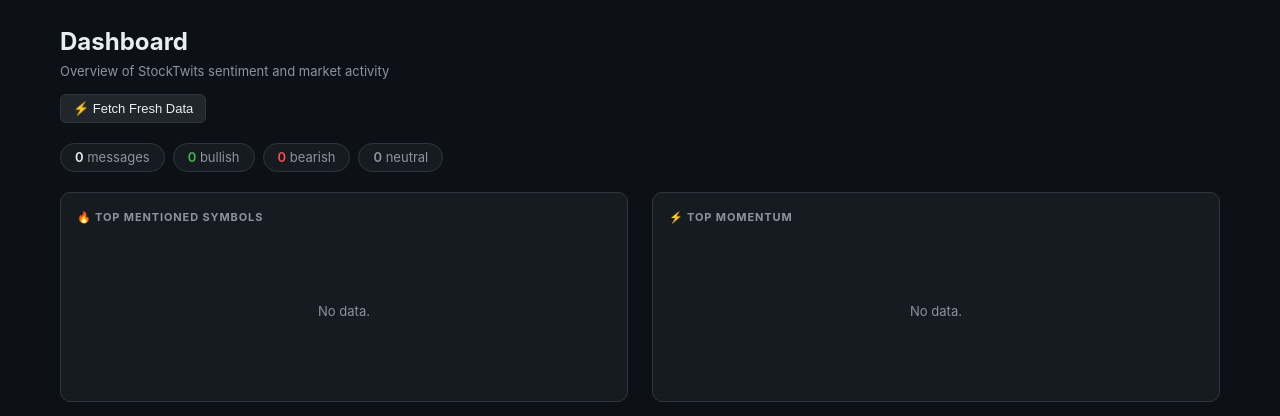
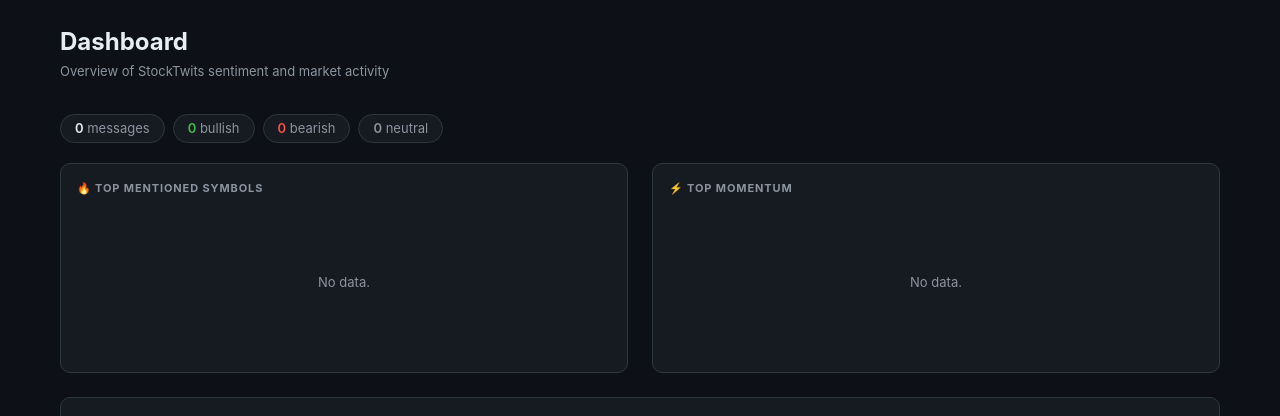
Before and after one commit to 7scgb4t8vc-cpu/stocktwits-collector, a Flask app: page / in a window 1280 px wide. Shown: the part 56-472 px from the top of the page. Run offline with Flask 3, Linux system fonts and the light colour scheme; data that the repository does not hold is empty.

Commit message:
Remove fetch data button and refresh logic
Removed the fetch data button and its associated triggerRefresh function from the dashboard.

```diff
--- a/dashboard/templates/index.html
+++ b/dashboard/templates/index.html
@@ -5,8 +5,6 @@
   <h1>Dashboard</h1>
   <p class="page-subtitle">Overview of StockTwits sentiment and market activity</p>
   <div style="margin-top:0.75rem;display:flex;align-items:center;gap:0.75rem">
-    <button class="btn-refresh" id="btn-trigger" onclick="triggerRefresh()">⚡ Fetch Fresh Data</button>
-    <span id="trigger-status" style="font-size:13px;color:var(--muted)"></span>
   </div>
 </div>
 
@@ -114,26 +112,6 @@ async function loadDashboard() {
   }
 }
 
-async function triggerRefresh() {
-  const btn    = document.getElementById("btn-trigger");
-  const status = document.getElementById("trigger-status");
-  btn.disabled = true;
-  status.textContent = "Triggering workflow...";
-  try {
-    const res  = await fetch("/api/trigger-refresh", { method: "POST" });
-    const data = await res.json();
-    if (data.status === "triggered") {
-      status.textContent = "✅ Running! Data updates in ~30s.";
-      setTimeout(() => loadDashboard(), 35000);
-    } else {
-      status.textContent = "❌ Failed: " + data.error;
-    }
-  } catch (e) {
-    status.textContent = "❌ Error triggering workflow.";
-  }
-  setTimeout(() => { btn.disabled = false; status.textContent = ""; }, 40000);
-}
-
 function escapeHtml(t) {
   return t.replace(/&/g,"&amp;").replace(/</g,"&lt;").replace(/>/g,"&gt;");
 }
```
